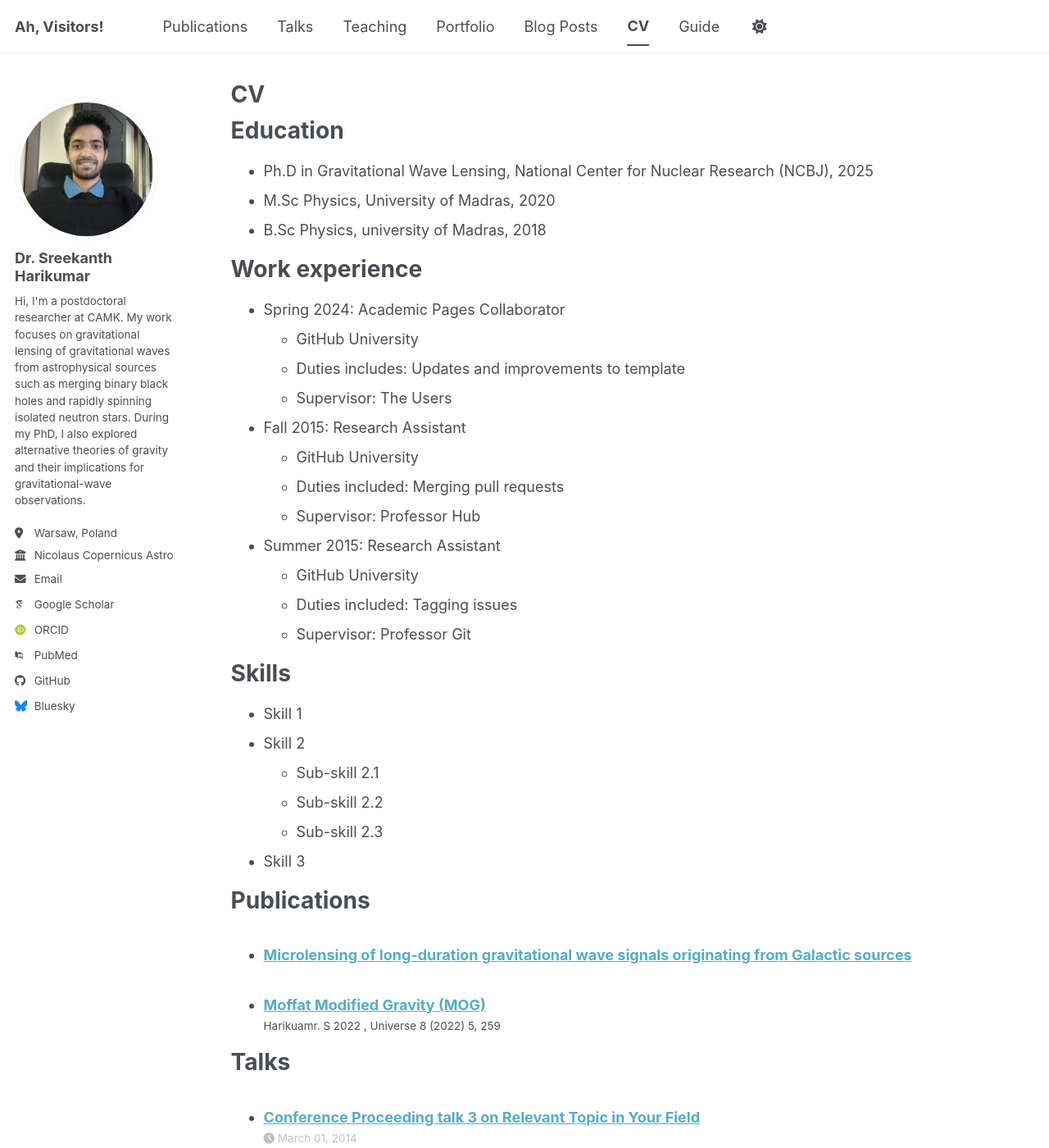
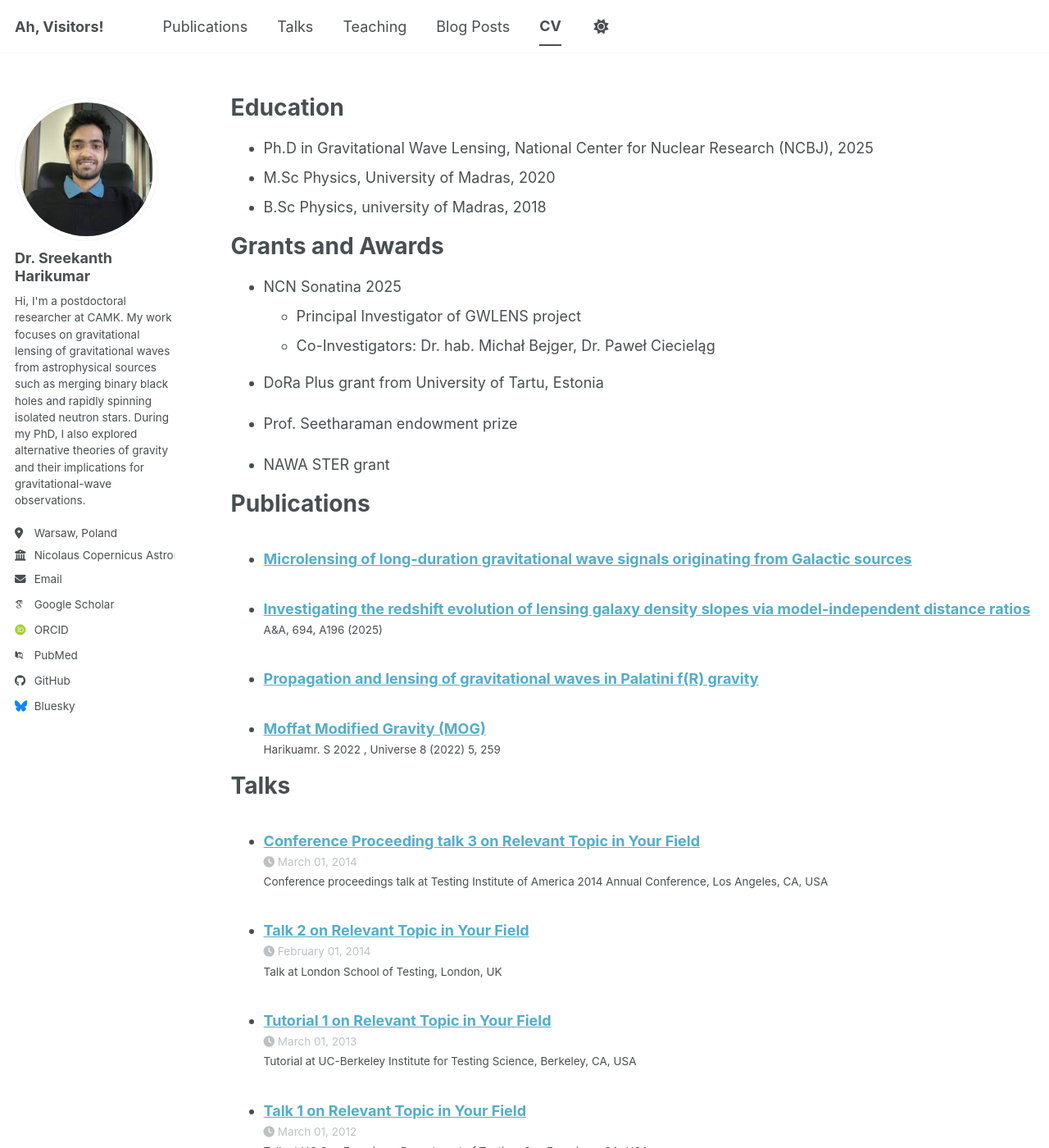
Before and after one commit to hsreekanth15/hsreekanth15.github.io, a Jekyll site: the page built from _pages/cv.md, in a window 1280 px wide and 1400 px high. Shown: the whole window at 82% size. Built offline with Jekyll 4.4.1, drawn with Linux system fonts in a browser that asks for light colours; some web fonts are replaced; a script bundle is joined from its source files by our own code; library files that are not in the unit come from our copies.

Commit message:
Basic modifications done

```diff
--- a/_config.yml
+++ b/_config.yml
@@ -41,7 +41,7 @@ author:
   orcid            : "https://orcid.org/0000-0002-2653-7282"
   semantic         : # URL
   ssrn             : # URL
-  pubmed           : "https://www.ncbi.nlm.nih.gov/pubmed/?term=john+snow"
+  pubmed           : ""
   researchgate     : # URL
   scopus           : # URL
   zotero           : # URL
@@ -209,7 +209,7 @@ incremental: false
 
 # Markdown Processing
 kramdown:
-  input: GFM
+  input: kramdown
   hard_wrap: false
   auto_ids: true
   footnote_nr: 1
@@ -217,6 +217,7 @@ kramdown:
   toc_levels: 1..6
   smart_quotes: lsquo,rsquo,ldquo,rdquo
   enable_coderay: false
+  math_engine: mathjax
 
 
 # These settings control the types of collections used by the template
--- a/_pages/cv.md
+++ b/_pages/cv.md
@@ -1,6 +1,6 @@
 ---
 layout: archive
-title: "CV"
+title: ""
 permalink: /cv/
 author_profile: true
 redirect_from:
@@ -10,36 +10,23 @@ redirect_from:
 {% include base_path %}
 
 Education
-======
+====
 * Ph.D in Gravitational Wave Lensing, National Center for Nuclear Research (NCBJ), 2025
 * M.Sc Physics, University of Madras, 2020
 * B.Sc Physics, university of Madras, 2018
 
-Work experience
+Grants and Awards
 ======
-* Spring 2024: Academic Pages Collaborator
-  * GitHub University
-  * Duties includes: Updates and improvements to template
-  * Supervisor: The Users
+* NCN Sonatina 2025
+  * Principal Investigator of GWLENS project
+  * Co-Investigators: Dr. hab. Michał Bejger, Dr. Paweł Ciecieląg
 
-* Fall 2015: Research Assistant
-  * GitHub University
-  * Duties included: Merging pull requests
-  * Supervisor: Professor Hub
+* DoRa Plus grant from University of Tartu, Estonia
 
-* Summer 2015: Research Assistant
-  * GitHub University
-  * Duties included: Tagging issues
-  * Supervisor: Professor Git
+* Prof. Seetharaman endowment prize
 
-Skills
-======
-* Skill 1
-* Skill 2
-  * Sub-skill 2.1
-  * Sub-skill 2.2
-  * Sub-skill 2.3
-* Skill 3
+* NAWA STER grant
+
 
 Publications
 ======
--- /dev/null
+++ b/_publications/2025-01-01-palatini_lensing.md
@@ -0,0 +1,15 @@
+---
+title: "Propagation and lensing of gravitational waves in Palatini  f(R)  gravity"
+collection: publications
+category: manuscripts
+permalink: /publication/2025-01-01-palatini_lensing
+excerpt: 'The results we obtained could be valuable for further metric-affine gravity vs general relativity tests involving lensing of gravitational waves and comparison of luminosity distances measured from electromagnetic and gravitational wave sources.'
+date: 2025-01-01
+slidesurl: ''
+paperurl: 'https://journals.aps.org/prd/abstract/10.1103/PhysRevD.109.124014'
+bibtexurl: ''
+citation: 'Harikumar, S. (2024). &quot;Phys. Rev. D 109, 124014'
+---
+Accelerated expansion of the Universe prompted searches of modified gravity theory beyond general relativity, instead of adding a mysterious dark energy component with exotic physical properties. One such alternative gravity approach is metric-affine Palatini \\(f(\hat{R})\\) theory. By now routine gravitational wave detections have opened a promising avenue of searching for modified gravity effects. Future expected cases of strong lensing of gravitational waves will enhance this opportunity further.
+In this paper, we present a systematic study of the propagation and gravitational lensing of gravitational waves in Palatini \\(f(\hat R)\\) gravity and compare it with general relativity. Using the WKB approximation we explore the geometric-optical limit of lensing and derive the corrections to the measured luminosity distance of the gravitational source. In addition, we study the lensing by the Singular Isothermal Sphere lens model and show that Palatini $f(\hat{R})$ modifies the lensing potential and hence the deflection angle. Then we show that the lens model and chosen theory of gravity influences influence the rotation of the gravitational wave polarization plane through the deflection angle. To be more specific we discuss the $f(\hat R)=\hat R+\alpha \hat R^2$ gravity theory and find that the modifications comparing compared to general relativity are negligible if the upper bound of $\alpha \sim 10^{9} \, $m$^2$ suggested in the literature is adopted. However, this bound is not firmly established and can be updated in the future.
+Therefore, the results we obtained could be valuable for further metric-affine gravity vs. general relativity tests involving lensing of gravitational waves and comparison of luminosity distances measured from electromagnetic and gravitational wave sources.
--- /dev/null
+++ b/_publications/2025-02-08-redshift_evolution_galaxy.md
@@ -0,0 +1,14 @@
+---
+title: "Investigating the redshift evolution of lensing galaxy density slopes via model-independent distance ratios"
+collection: publications
+category: manuscripts
+permalink: https://doi.org/10.1051/0004-6361/202451894
+excerpt: 'We introduce a novel method that is independent of the dark energy assumed in the model to investigate the mass density slopes of lensing galaxies and their redshift evolution using an extended power-law (EPL) model.'
+date: 2025-02-11
+venue: ''
+paperurl: ' https://doi.org/10.1051/0004-6361/202451894'
+bibtexurl: ''
+citation: 'A&A, 694, A196 (2025)'
+---
+
+This study confirms that the redshift evolution of the matter density slopes in lensing galaxies can be determined independent of dark energy models at the population level. The Legacy Survey of Space and Time (LSST) Rubin Observatory forecasts are expected to identify 100 000 strongly lensed galaxies. We show based on simulations with data from the LSST that spectroscopic follow up of just 10% of these systems can reduce the uncertainty in the redshift evolution coefficient of the total mass density slope (Δ∂γ/∂z) to 0.021. This precision would be able to distinguish between evolving and nonevolving scenarios for lensing galaxies.
```
Also changed, not shown: _data/navigation.yml (+4 -4 lines), _teaching/2014-spring-teaching-1.md (+6 -1 lines), _publications/2021-06-08-mog_review.md (renamed from _publications/2025-06-08-paper-title-number-1.md), _publications/2025-12-01-microlensing_sudhagar.md (renamed from _publications/2009-10-01-paper-title-number-5.md).
